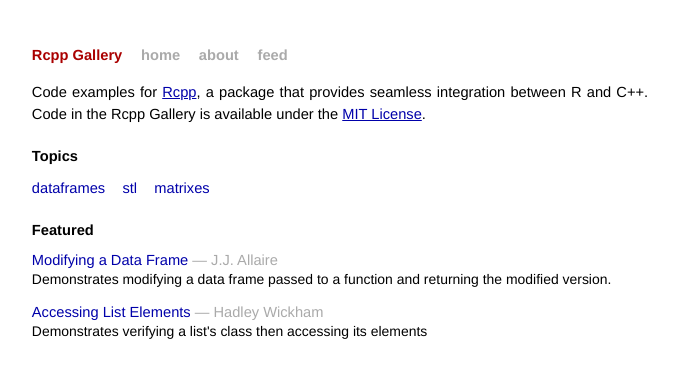
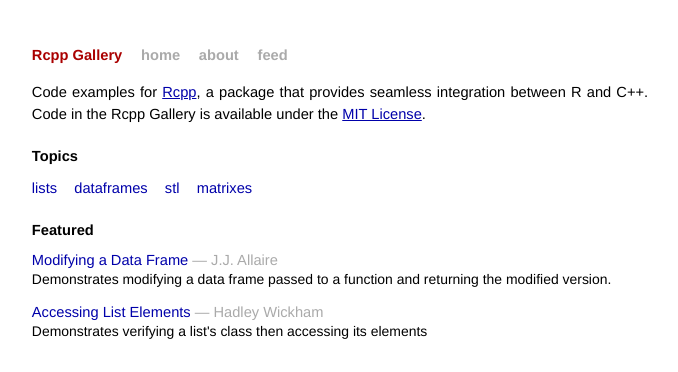
Before and after one commit to RcppCore/rcpp-gallery, a Jekyll site: the page built from index.html, in a window 1280 px wide. Shown: the top 372 px of the page, without its empty margins (300-978 px from the left). Built offline with Jekyll 4.4.1, drawn with Linux system fonts in a browser that asks for light colours; comment, search, counter and statistics services are not loaded.

Commit message:
add lists tag

```diff
--- a/_posts/2012-12-14-accessing-list-elements.md
+++ b/_posts/2012-12-14-accessing-list-elements.md
@@ -1,7 +1,7 @@
 ---
 title: Accessing List Elements
 author: Hadley Wickham
-tags: featured
+tags: featured lists
 summary: Demonstrates verifying a list's class then accessing its elements
 
 layout: post
--- /dev/null
+++ b/tags/lists/index.html
@@ -0,0 +1,6 @@
+---
+layout: tag
+title: lists
+---
+
+{% include tag_page.html %}
```
Also changed, not shown: 1 other file.
